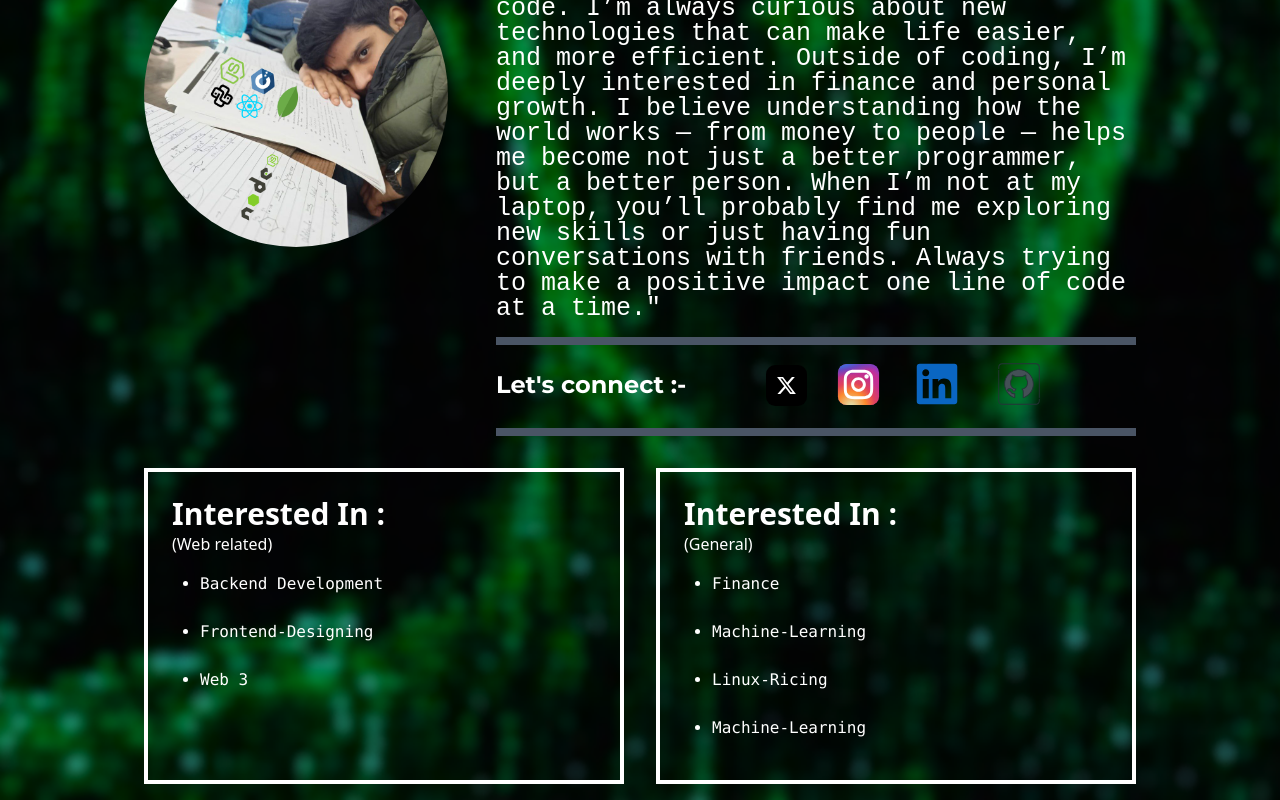
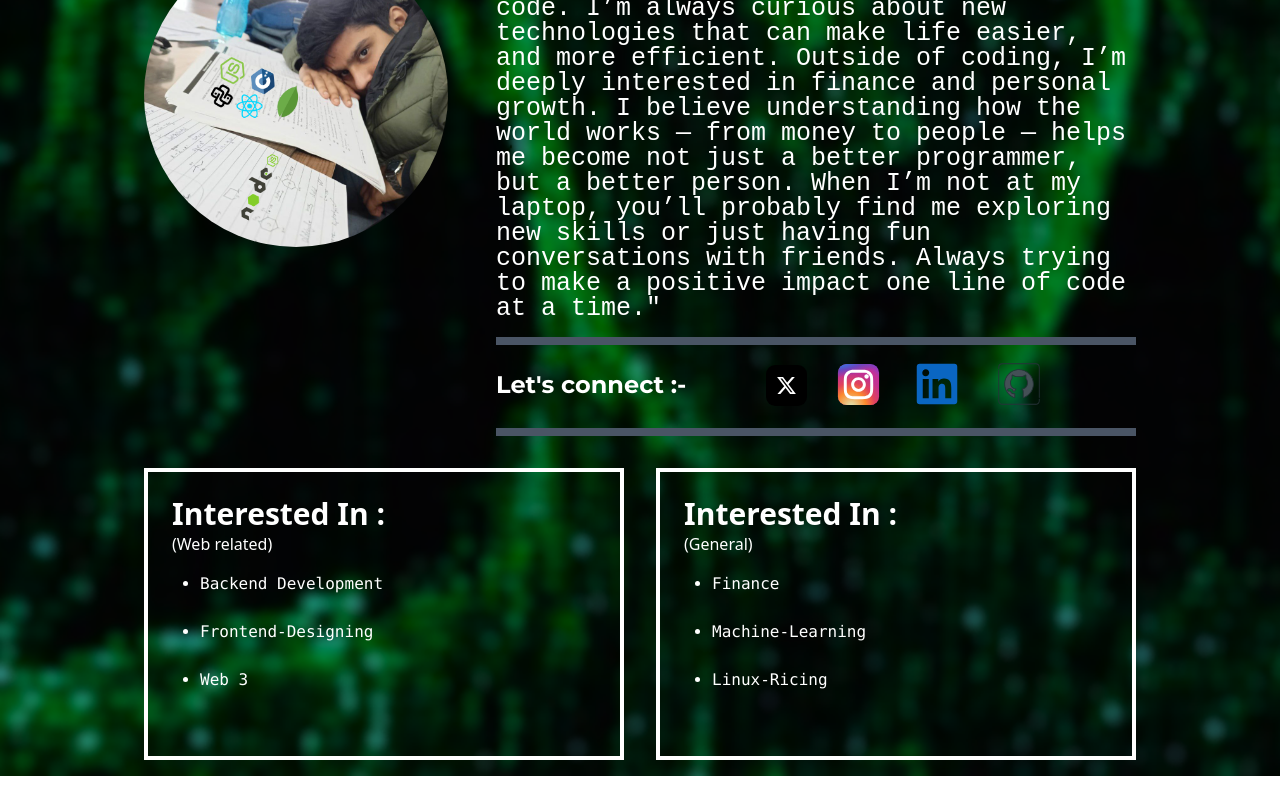
Before and after one commit to ansh94082/portfolio, a React (Vite) app: page / in a window 1280 px wide. Shown: the part 446-1246 px from the top of the page. After the commit the page ends 1222 px from the top, so only its background shows below. Built offline with nearby package versions, Linux system fonts and the light colour scheme; a web font is replaced by a local one.

Commit message:
Update About.jsx

```diff
--- a/src/components/About.jsx
+++ b/src/components/About.jsx
@@ -62,7 +62,7 @@ const About = () => {
             <br />
             <li className='text-white text-base font-mono '>Linux-Ricing</li>
             <br />
-            <li className='text-white text-base font-mono '>Machine-Learning</li>
+
           </ul>
         </div>
       </div>
```
